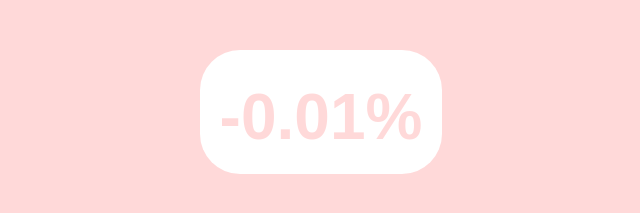
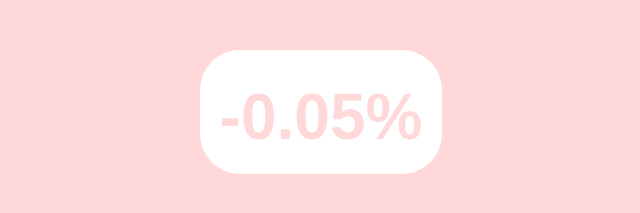
Before and after one commit to brycedorn/market-vibe, a plain HTML site: page index.html in a window 1280 px wide. Shown: the part 401-614 px from the top of the page, 319-959 px from the left. Drawn offline with Linux system fonts and the light colour scheme.

Commit message:
Deploying to gh-pages from  @ 807e35fddea063578d8a796880931a9249de61c7 🚀

```diff
--- a/index.html
+++ b/index.html
@@ -1 +1 @@
-<!DOCTYPE html><html><head><title>Market is 😐 today.</title><meta charset="utf-8"><link rel="preconnect" href="https://finnhub.io"></head><body style="margin:0"><div style="width:100%;height:100vh;display:flex;flex-direction:column;align-items:center;justify-content:center;background-color:rgba(255,0,0,.15);font-family:sans-serif"><h1 style="font-size:12em;cursor:default;margin:0">😐</h1><h2 style="border-radius:40px;background:#fff;cursor:default;padding:30px 20px 20px;color:rgba(255,0,0,.15);font-size:4em">-0.01%</h2></div> </body></html>
+<!DOCTYPE html><html><head><title>Market is 😐 today.</title><meta charset="utf-8"><link rel="preconnect" href="https://finnhub.io"></head><body style="margin:0"><div style="width:100%;height:100vh;display:flex;flex-direction:column;align-items:center;justify-content:center;background-color:rgba(255,0,0,.15);font-family:sans-serif"><h1 style="font-size:12em;cursor:default;margin:0">😐</h1><h2 style="border-radius:40px;background:#fff;cursor:default;padding:30px 20px 20px;color:rgba(255,0,0,.15);font-size:4em">-0.05%</h2></div> </body></html>
```
